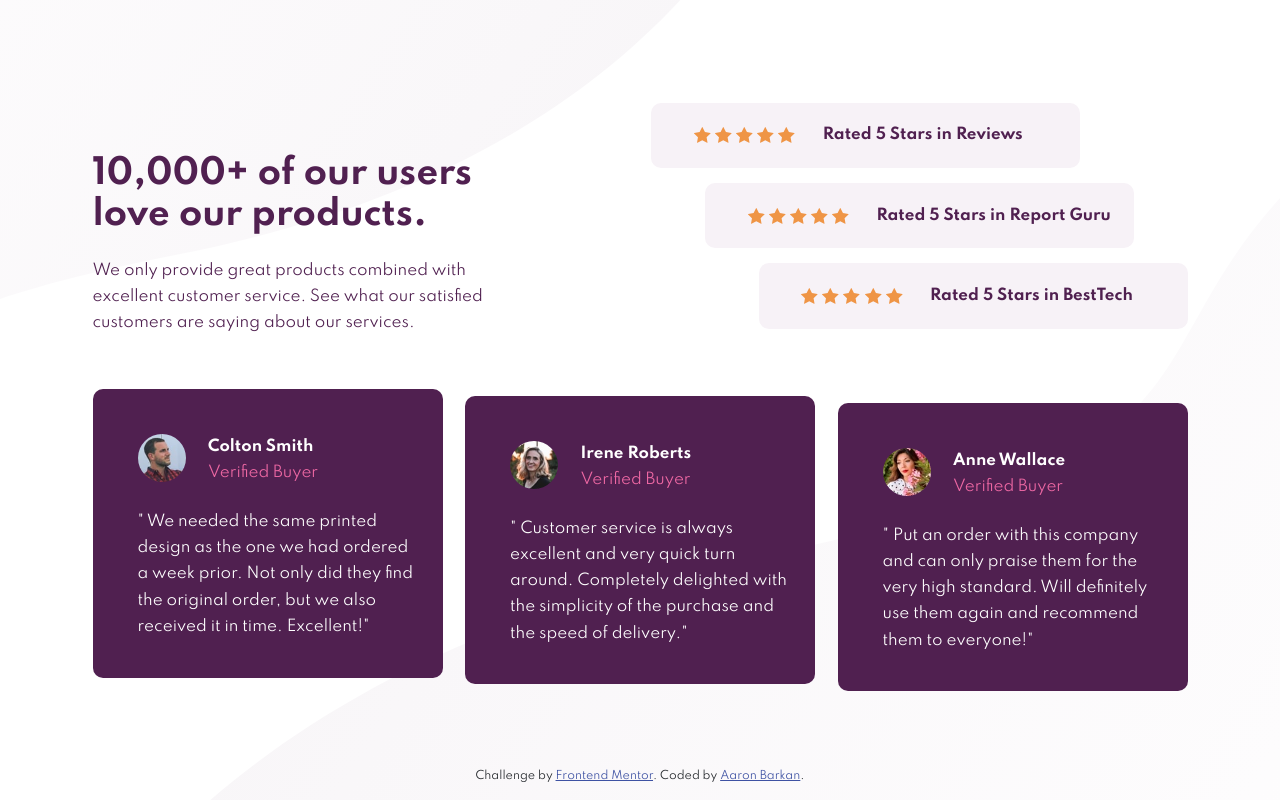
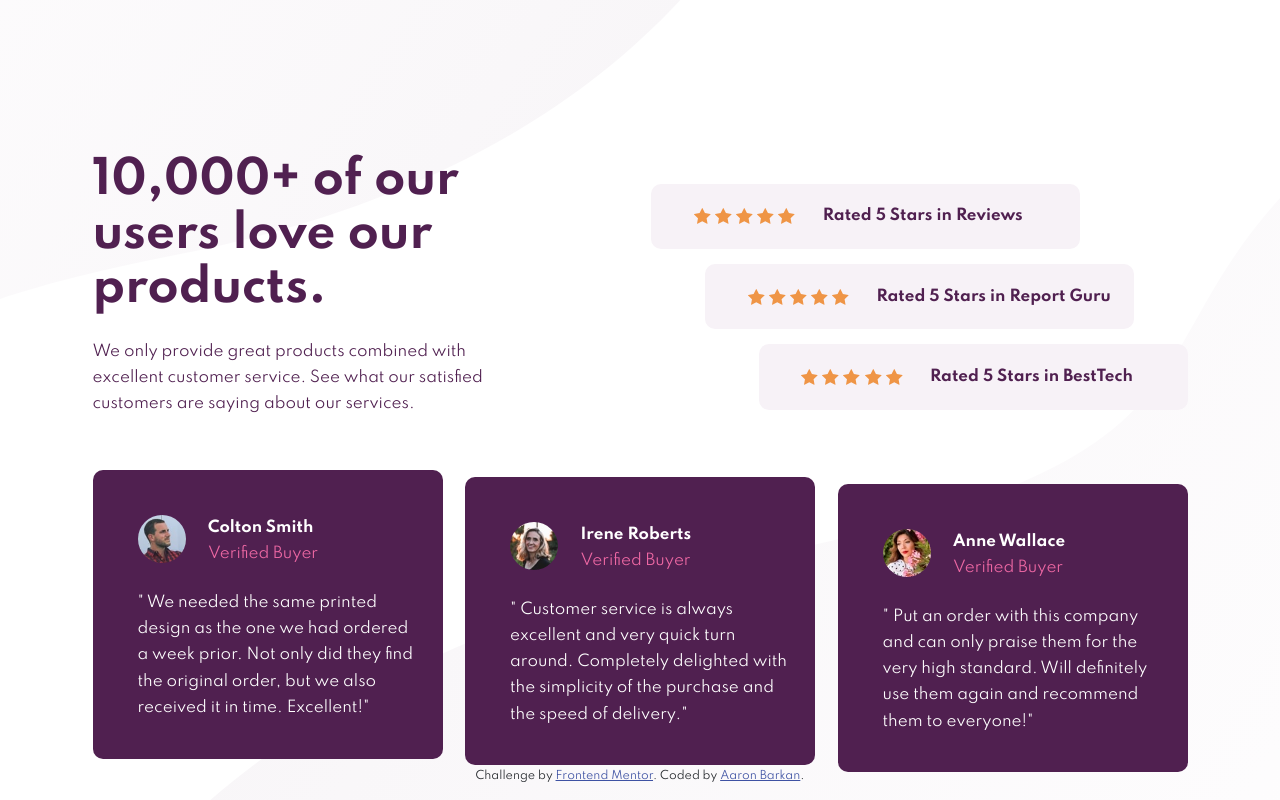
Before and after one commit to 0rokuSaki/social-proof-section-master, a plain HTML site: page index.html in a window 1280 px wide. Drawn offline with nearby package versions, Linux system fonts and the light colour scheme.

Commit message:
Update styles.css
Changed main title font to 3 rem.

```diff
--- a/css/styles.css
+++ b/css/styles.css
@@ -47,7 +47,7 @@ html, body {
 }
 
 .main-title {
-  font-size: 2.25rem;
+  font-size: 3em;
 }
 
 .profile-picture {
```
